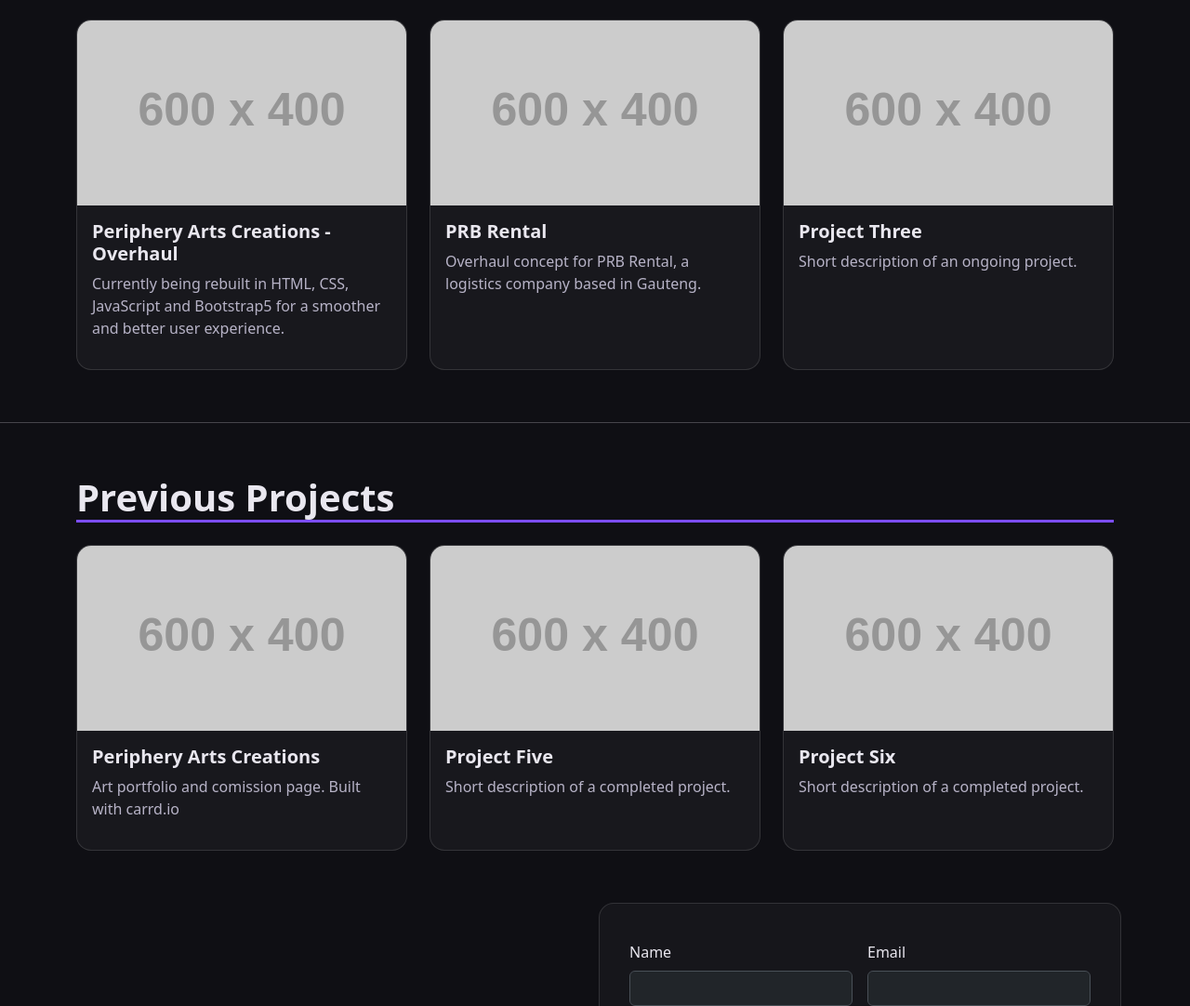
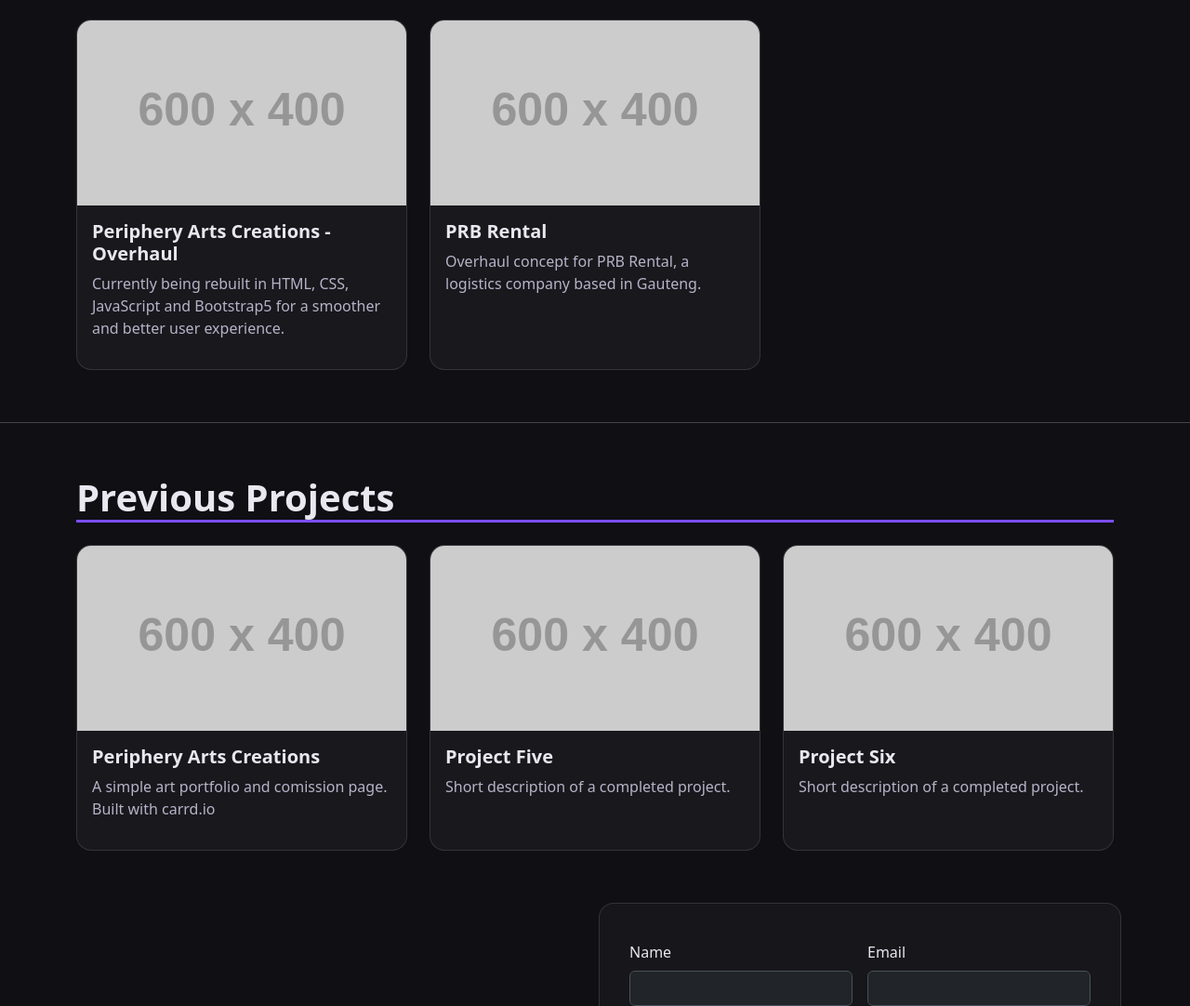
Before and after one commit to GlitchedFelix/glitcheddesigns_portfolio, a plain HTML site: page index.html in a window 1280 px wide. Shown: the part 696-1778 px from the top of the page at 93% size. Drawn offline with nearby package versions, Linux system fonts and the light colour scheme; placeholder pictures from the web are drawn by us.

Commit message:
Update index.html
Extra card removed from "Currently Working On"

```diff
--- a/index.html
+++ b/index.html
@@ -4,7 +4,7 @@
 <head>
   <meta charset="utf-8" />
   <meta name="viewport" content="width=device-width, initial-scale=1" />
-  <title>Glitched Designs — Jean-Luke | Portfolio</title>
+  <title>Glitched Designs | Portfolio</title>
   <link href="https://cdn.jsdelivr.net/npm/bootstrap@5.3.3/dist/css/bootstrap.min.css" rel="stylesheet">
   <link href="https://cdnjs.cloudflare.com/ajax/libs/bootstrap-icons/1.11.3/font/bootstrap-icons.min.css" rel="stylesheet" />
   <link rel="stylesheet" href="style.css" />
@@ -90,15 +90,6 @@
             </article>
           </div>
           <!-- Card 3 -->
-          <div class="col-12 col-md-6 col-lg-4">
-            <article class="project-card rounded-4 h-100 overflow-hidden">
-              <img src="https://via.placeholder.com/600x400" class="project-img w-100" alt="Placeholder project">
-              <div class="p-3">
-                <h3 class="h5 fw-bold">Project Three</h3>
-                <p class="text-muted-custom">Short description of an ongoing project.</p>
-              </div>
-            </article>
-          </div>
         </div>
       </div>
     </section>
@@ -116,7 +107,7 @@
               <img src="https://via.placeholder.com/600x400" class="project-img w-100" alt="Placeholder project">
               <div class="p-3">
                 <h3 class="h5 fw-bold">Periphery Arts Creations</h3>
-                <p class="text-muted-custom">Art portfolio and comission page. Built with carrd.io</p>
+                <p class="text-muted-custom">A simple art portfolio and comission page. Built with carrd.io</p>
               </div>
             </article>
           </div>
@@ -189,4 +180,5 @@
   <script src="script.js"></script>
 </body>
 
+
 </html>
```
